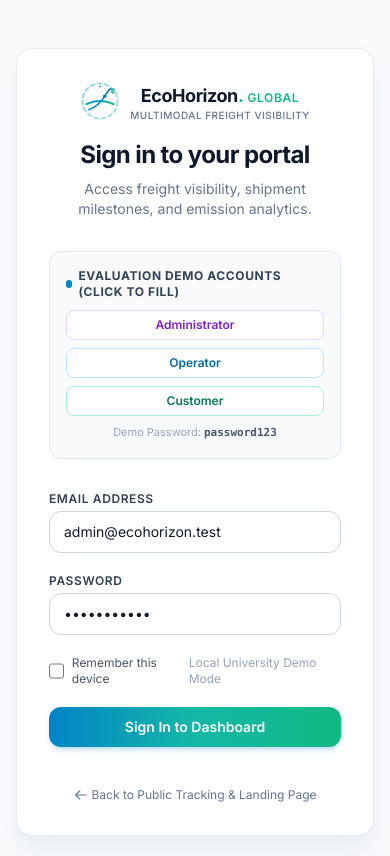
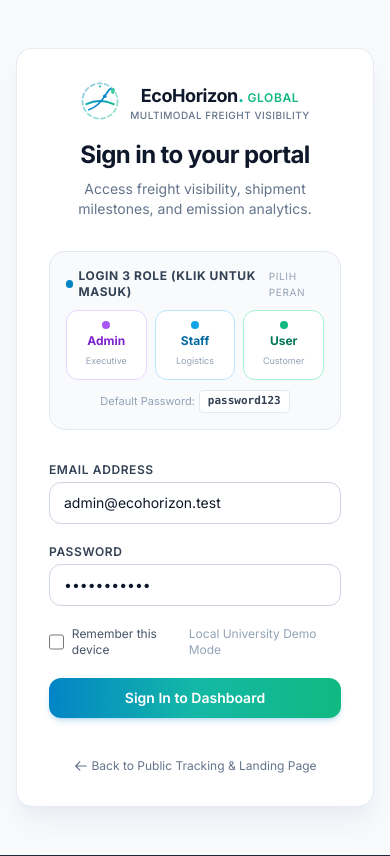
Before and after one commit to hlloooauryn/EcoHorizon.Global, a Laravel app: page /login in a window 390 px wide. Shown: the part 65-921 px from the top of the page. Run offline with Laravel 12, Linux system fonts and the light colour scheme; data comes from the database, SQL or seed files in the repository; style sheets or scripts are compiled from the project's sources.

Commit message:
fix: resolve customerUser relation exception on Shipment model and configure 3-role login for Admin, Staff, and User

```diff
--- a/app/Http/Controllers/Admin/DashboardController.php
+++ b/app/Http/Controllers/Admin/DashboardController.php
@@ -115,7 +115,7 @@ class DashboardController extends Controller
             ->get();
 
         // Recent Shipments for table
-        $recentShipments = Shipment::with(['originLocation', 'destinationLocation', 'serviceLevel', 'transportLegs', 'customerUser'])
+        $recentShipments = Shipment::with(['originLocation', 'destinationLocation', 'serviceLevel', 'transportLegs', 'customer'])
             ->orderBy('created_at', 'desc')
             ->take(10)
             ->get();
--- a/app/Http/Controllers/AuthController.php
+++ b/app/Http/Controllers/AuthController.php
@@ -94,8 +94,8 @@ class AuthController extends Controller
     {
         return match ($user->role) {
             'admin' => redirect()->intended(route('admin.dashboard')),
-            'operator' => redirect()->intended(route('operator.dashboard')),
-            'customer' => redirect()->intended(route('customer.dashboard')),
+            'operator', 'staff' => redirect()->intended(route('operator.dashboard')),
+            'customer', 'user' => redirect()->intended(route('customer.dashboard')),
             default => redirect()->intended(route('home')),
         };
     }
--- a/app/Http/Controllers/Operator/DashboardController.php
+++ b/app/Http/Controllers/Operator/DashboardController.php
@@ -112,7 +112,7 @@ class DashboardController extends Controller
                 ];
             });
 
-        $recentShipments = Shipment::with(['originLocation', 'destinationLocation', 'serviceLevel', 'transportLegs', 'customerUser'])
+        $recentShipments = Shipment::with(['originLocation', 'destinationLocation', 'serviceLevel', 'transportLegs', 'customer'])
             ->orderBy('created_at', 'desc')
             ->take(10)
             ->get();
--- a/app/Models/Shipment.php
+++ b/app/Models/Shipment.php
@@ -64,6 +64,11 @@ class Shipment extends Model
     }
 
     public function customer(): BelongsTo
+    {
+        return $this->belongsTo(User::class, 'customer_user_id');
+    }
+
+    public function customerUser(): BelongsTo
     {
         return $this->belongsTo(User::class, 'customer_user_id');
     }
--- a/app/Models/User.php
+++ b/app/Models/User.php
@@ -42,17 +42,37 @@ class User extends Authenticatable
 
     public function isOperator(): bool
     {
-        return $this->role === 'operator';
+        return in_array($this->role, ['operator', 'staff'], true);
+    }
+
+    public function isStaff(): bool
+    {
+        return $this->isOperator();
     }
 
     public function isCustomer(): bool
     {
-        return $this->role === 'customer';
+        return in_array($this->role, ['customer', 'user'], true);
+    }
+
+    public function isUser(): bool
+    {
+        return $this->isCustomer();
+    }
+
+    public function getRoleDisplayNameAttribute(): string
+    {
+        return match ($this->role) {
+            'admin' => 'Admin',
+            'operator', 'staff' => 'Staff',
+            'customer', 'user' => 'User',
+            default => ucfirst($this->role),
+        };
     }
 
     public function canManageShipments(): bool
     {
-        return in_array($this->role, ['admin', 'operator'], true);
+        return in_array($this->role, ['admin', 'operator', 'staff'], true);
     }
 
     public function shipments(): HasMany
--- a/resources/views/admin/dashboard.blade.php
+++ b/resources/views/admin/dashboard.blade.php
@@ -245,7 +245,7 @@
                         @forelse($recentShipments as $shipment)
                             @php
                                 $carrierName = $shipment->transportLegs->first()?->carrier_name ?? 'FastShip / Maersk';
-                                $customerName = $shipment->receiver_business_name ?: ($shipment->customerUser?->name ?? 'Global Industries');
+                                $customerName = $shipment->receiver_business_name ?: ($shipment->customer?->name ?? 'Global Industries');
 
                                 $statusBadgeClass = match($shipment->current_status) {
                                     'DELIVERED' => 'bg-emerald-500 text-white',
--- a/resources/views/auth/login.blade.php
+++ b/resources/views/auth/login.blade.php
@@ -12,31 +12,47 @@
                 </p>
             </div>
 
-            <!-- 1-Click Demo Quick Logins for Testing & Assessment -->
-            <div class="p-4 rounded-xl bg-slate-50 border border-slate-200">
-                <div class="text-xs font-bold text-slate-700 uppercase tracking-wider mb-2.5 flex items-center gap-1.5">
-                    <span class="w-2 h-2 rounded-full bg-brand-sky"></span>
-                    Evaluation Demo Accounts (Click to Fill)
+            <!-- 1-Click Role Quick Logins (3 Role: Admin, Staff, User) -->
+            <div class="p-4 rounded-2xl bg-slate-50 border border-slate-200">
+                <div class="text-xs font-bold text-slate-700 uppercase tracking-wider mb-2.5 flex items-center justify-between">
+                    <span class="flex items-center gap-1.5">
+                        <span class="w-2 h-2 rounded-full bg-brand-sky"></span>
+                        Login 3 Role (Klik untuk Masuk)
+                    </span>
+                    <span class="text-[10px] text-slate-400 font-normal">Pilih Peran</span>
                 </div>
-                <div class="grid grid-cols-1 sm:grid-cols-3 gap-2">
+                <div class="grid grid-cols-3 gap-2">
+                    <!-- Role 1: Admin -->
                     <button type="button"
-                            onclick="fillDemo('admin@ecohorizon.test', 'password123')"
-                            class="px-2.5 py-1.5 rounded-lg text-xs font-semibold bg-white border border-purple-200 text-purple-700 hover:bg-purple-50 transition-colors shadow-2xs text-center">
-                        Administrator
+                            id="btn-role-admin"
+                            onclick="fillDemo('admin@ecohorizon.test', 'password123', 'admin')"
+                            class="px-2.5 py-2.5 rounded-xl text-xs font-bold bg-white border border-purple-200 text-purple-700 hover:bg-purple-50 transition-all shadow-2xs text-center flex flex-col items-center gap-1">
+                        <span class="w-2 h-2 rounded-full bg-purple-500"></span>
+                        <span>Admin</span>
+                        <span class="text-[9px] font-normal text-slate-400">Executive</span>
                     </button>
+                    <!-- Role 2: Staff -->
                     <button type="button"
-                            onclick="fillDemo('operator@ecohorizon.test', 'password123')"
-                            class="px-2.5 py-1.5 rounded-lg text-xs font-semibold bg-white border border-sky-200 text-sky-700 hover:bg-sky-50 transition-colors shadow-2xs text-center">
-                        Operator
+                            id="btn-role-staff"
+                            onclick="fillDemo('operator@ecohorizon.test', 'password123', 'staff')"
+                            class="px-2.5 py-2.5 rounded-xl text-xs font-bold bg-white border border-sky-200 text-sky-700 hover:bg-sky-50 transition-all shadow-2xs text-center flex flex-col items-center gap-1">
+                        <span class="w-2 h-2 rounded-full bg-sky-500"></span>
+                        <span>Staff</span>
+                        <span class="text-[9px] font-normal text-slate-400">Logistics</span>
                     </button>
+                    <!-- Role 3: User -->
                     <button type="button"
-                            onclick="fillDemo('customer@globalcargo.test', 'password123')"
-                            class="px-2.5 py-1.5 rounded-lg text-xs font-semibold bg-white border border-emerald-200 text-emerald-700 hover:bg-emerald-50 transition-colors shadow-2xs text-center">
-                        Customer
+                            id="btn-role-user"
+                            onclick="fillDemo('customer@globalcargo.test', 'password123', 'user')"
+                            class="px-2.5 py-2.5 rounded-xl text-xs font-bold bg-white border border-emerald-200 text-emerald-700 hover:bg-emerald-50 transition-all shadow-2xs text-center flex flex-col items-center gap-1">
+                        <span class="w-2 h-2 rounded-full bg-emerald-500"></span>
+                        <span>User</span>
+                        <span class="text-[9px] font-normal text-slate-400">Customer</span>
                     </button>
                 </div>
-                <div class="text-[11px] text-slate-400 mt-2 text-center">
-                    Demo Password: <span class="font-mono text-slate-600 font-semibold">password123</span>
+                <div class="text-[11px] text-slate-400 mt-2.5 text-center flex items-center justify-center gap-1">
+                    <span>Default Password:</span>
+                    <span class="font-mono text-slate-700 font-semibold bg-white px-2 py-0.5 rounded border border-slate-200">password123</span>
                 </div>
             </div>
 
@@ -92,9 +108,20 @@
     </div>
 
     <script>
-        function fillDemo(email, password) {
+        function fillDemo(email, password, role) {
             document.getElementById('email').value = email;
             document.getElementById('password').value = password;
+
+            ['admin', 'staff', 'user'].forEach(function(r) {
+                const btn = document.getElementById('btn-role-' + r);
+                if (btn) {
+                    if (r === role) {
+                        btn.classList.add('ring-2', 'ring-brand-sky', 'bg-slate-100');
+                    } else {
+                        btn.classList.remove('ring-2', 'ring-brand-sky', 'bg-slate-100');
+                    }
+                }
+            });
         }
     </script>
 </x-guest-layout>
--- a/resources/views/operator/dashboard.blade.php
+++ b/resources/views/operator/dashboard.blade.php
@@ -245,7 +245,7 @@
                         @forelse($recentShipments as $shipment)
                             @php
                                 $carrierName = $shipment->transportLegs->first()?->carrier_name ?? 'FastShip / Maersk';
-                                $customerName = $shipment->receiver_business_name ?: ($shipment->customerUser?->name ?? 'Global Industries');
+                                $customerName = $shipment->receiver_business_name ?: ($shipment->customer?->name ?? 'Global Industries');
 
                                 $statusBadgeClass = match($shipment->current_status) {
                                     'DELIVERED' => 'bg-emerald-500 text-white',
```
Also changed, not shown: app/Http/Middleware/RoleMiddleware.php (+16 -1 lines), tests/Feature/AuthenticationAndRoleTest.php (+20 -2 lines).
